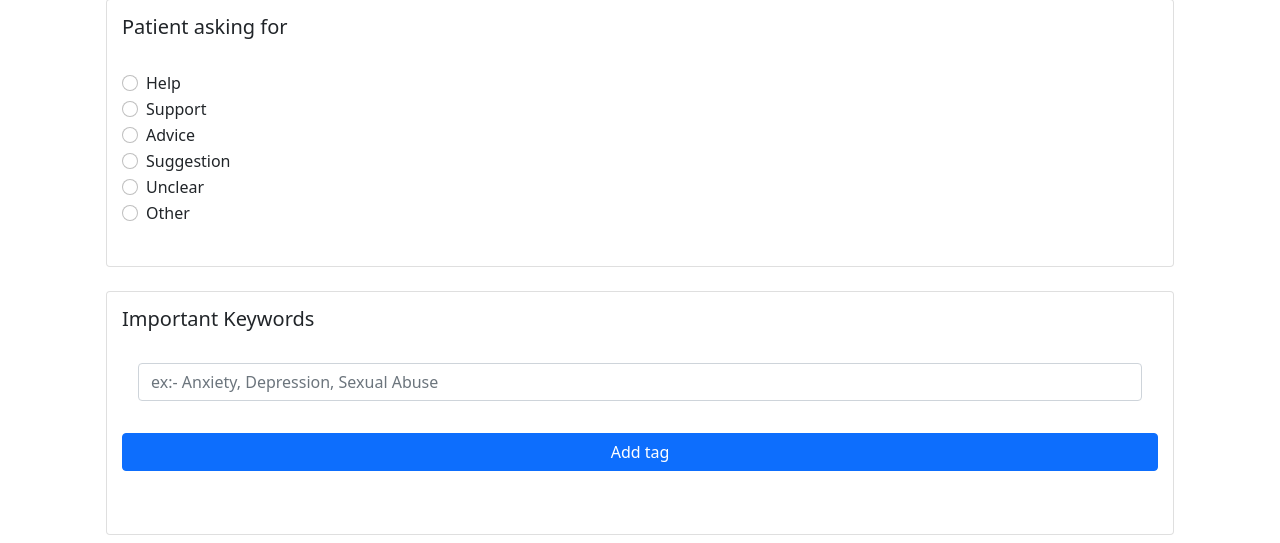
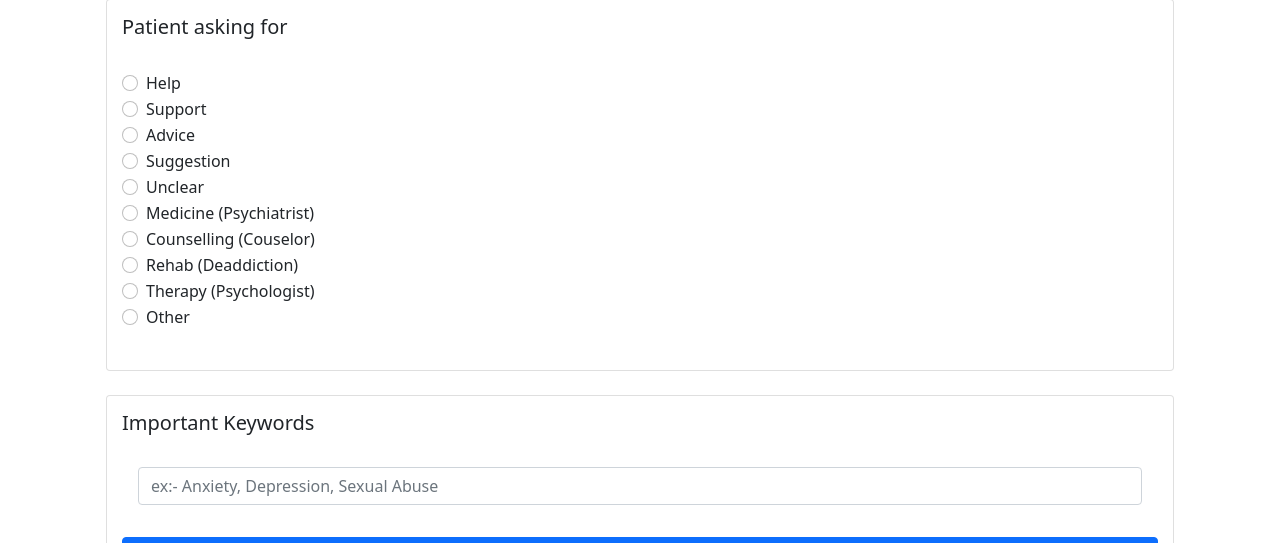
Before and after one commit to AbdulSamadFarshori/project_3001, a Django app: template templates/website/cases.html in a window 1280 px wide. Shown: the part 317-860 px from the top of the page. Run offline with Django 3.2, Linux system fonts and the light colour scheme; the template is opened without the code that fills it, so the values that code supplies are empty; some libraries are stand-ins or nearby versions.

Commit message:
change in case.html

```diff
--- a/templates/website/cases.html
+++ b/templates/website/cases.html
@@ -299,6 +299,30 @@ function submitForm(){
                         Unclear
                       </label>
                     </div>
+                    <div class="form-check">
+                      <input class="form-check-input" type="radio" name="flexRadioDefault" id="medicine" value="unclear">
+                      <label class="form-check-label" for="flexRadioDefault2">
+                        Medicine (Psychiatrist)
+                      </label>
+                    </div>
+                    <div class="form-check">
+                      <input class="form-check-input" type="radio" name="flexRadioDefault" id="medicine" value="counselling">
+                      <label class="form-check-label" for="flexRadioDefault2">
+                        Counselling (Couselor)
+                      </label>
+                    </div>
+                    <div class="form-check">
+                      <input class="form-check-input" type="radio" name="flexRadioDefault" id="rehab" value="counselling">
+                      <label class="form-check-label" for="flexRadioDefault2">
+                        Rehab (Deaddiction)
+                      </label>
+                    </div>
+                    <div class="form-check">
+                      <input class="form-check-input" type="radio" name="flexRadioDefault" id="Therapy" value="counselling">
+                      <label class="form-check-label" for="flexRadioDefault2">
+                        Therapy (Psychologist)
+                      </label>
+                    </div>
                     <div class="form-check" id="checkother">
                       <input class="form-check-input" type="radio" name="flexRadioDefault" id="other-check" value="other">
                       <label class="form-check-label" for="flexRadioDefault2">
```
